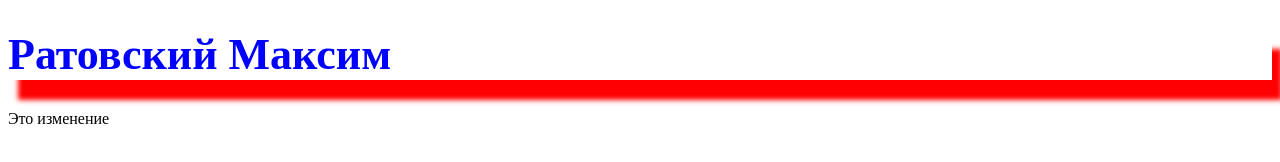
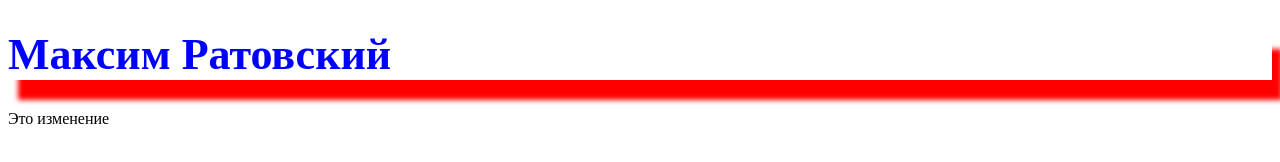
Before and after one commit to mightykk7/myproject, a plain HTML site: page index.html in a window 1280 px wide. Drawn offline with Linux system fonts and the light colour scheme.

Commit message:
new in master

```diff
--- a/index.html
+++ b/index.html
@@ -7,7 +7,7 @@
     <link rel="stylesheet" href="style.css">
 </head>
 <body>
-    <h1>Ратовский Максим</h1>
+    <h1>Максим Ратовский</h1>
     <p> Это изменение</p>
 </body>
 </html>
```
